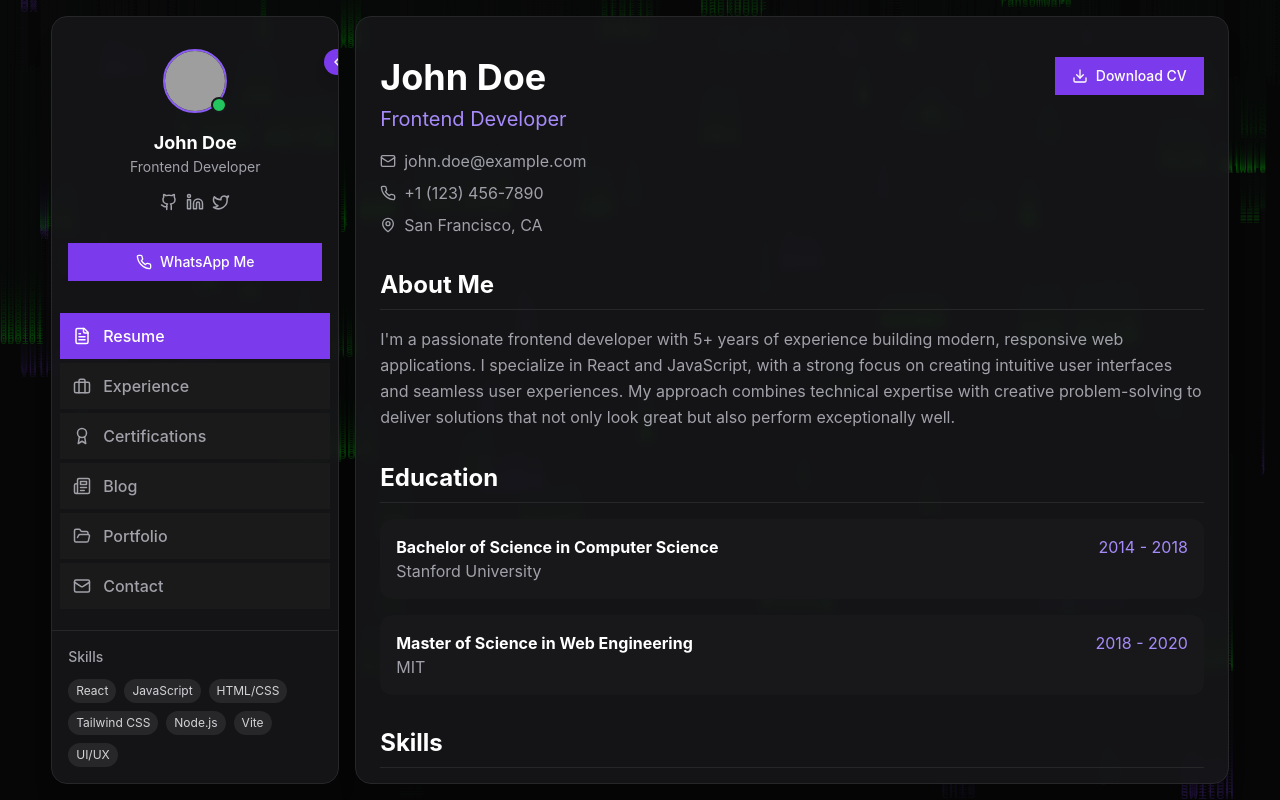
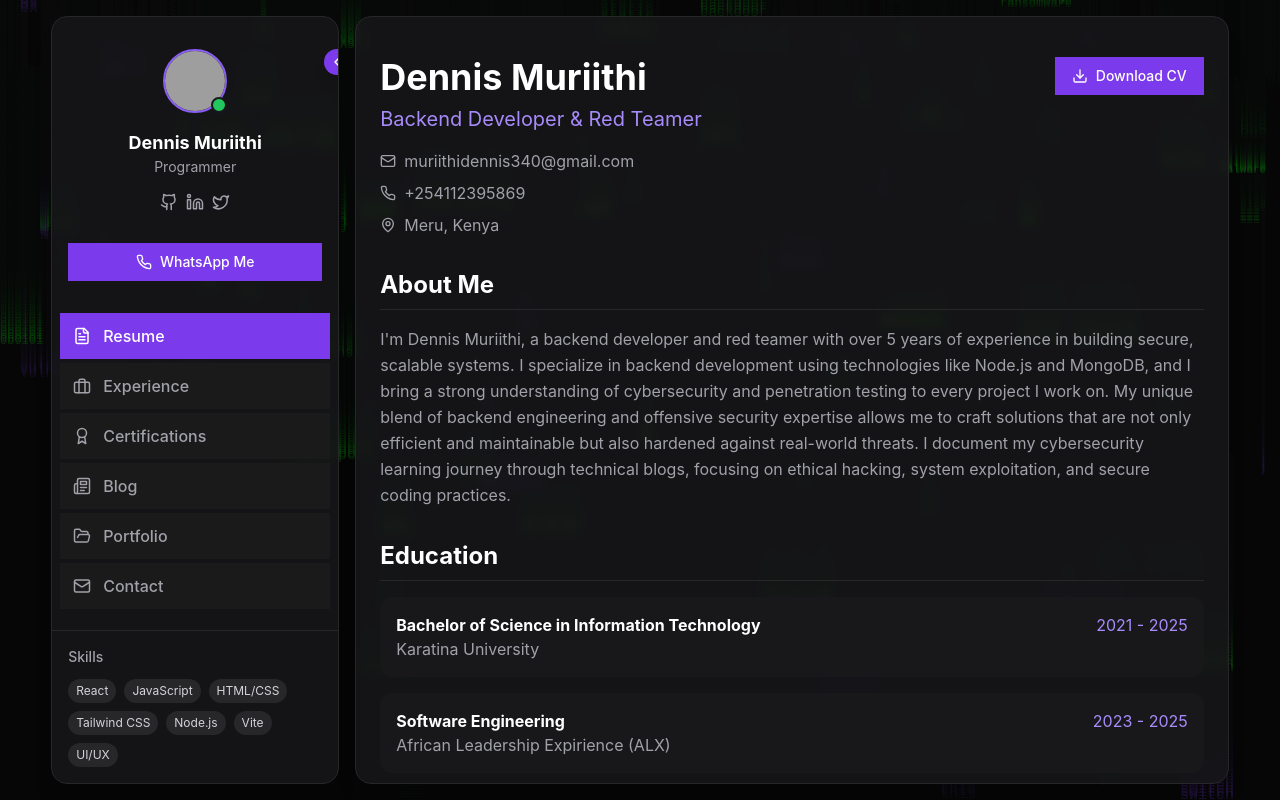
Before and after one commit to f6Lcon/portfoliowebsite, a React (Vite) app: page / in a window 1280 px wide. Built offline with nearby package versions, Linux system fonts and the light colour scheme; grey boxes are pictures that could not be loaded.

Commit message:
commit Update

```diff
--- a/src/components/Sidebar.jsx
+++ b/src/components/Sidebar.jsx
@@ -57,22 +57,22 @@ function Sidebar({ activeSection, setActiveSection }) {
 
         {!collapsed && (
           <>
-            <h2 className="mt-4 text-lg font-bold">John Doe</h2>
-            <p className="text-sm text-zinc-400">Frontend Developer</p>
+            <h2 className="mt-4 text-lg font-bold">Dennis Muriithi</h2>
+            <p className="text-sm text-zinc-400">Programmer</p>
 
             <div className="flex gap-2 mt-4">
-              <a href="https://github.com" target="_blank" rel="noreferrer" className="text-zinc-400 hover:text-white">
+              <a href="https://github.com/initials101" target="_blank" rel="noreferrer" className="text-zinc-400 hover:text-white">
                 <Github size={18} />
               </a>
               <a
-                href="https://linkedin.com"
+                href="https://linkedin.com/in/initials101"
                 target="_blank"
                 rel="noreferrer"
                 className="text-zinc-400 hover:text-white"
               >
                 <Linkedin size={18} />
               </a>
-              <a href="https://twitter.com" target="_blank" rel="noreferrer" className="text-zinc-400 hover:text-white">
+              <a href="https://twitter.com/initials101" target="_blank" rel="noreferrer" className="text-zinc-400 hover:text-white">
                 <Twitter size={18} />
               </a>
             </div>
@@ -86,7 +86,7 @@ function Sidebar({ activeSection, setActiveSection }) {
           className={`${
             collapsed ? "w-12 h-12 p-0 rounded-full" : "w-full"
           } bg-green-600 hover:bg-green-700 flex items-center justify-center gap-2`}
-          onClick={() => window.open("https://wa.me/1234567890", "_blank")}
+          onClick={() => window.open("https://wa.me/+254112395869", "_blank")}
         >
           <Phone size={collapsed ? 20 : 16} />
           {!collapsed && <span>WhatsApp Me</span>}
--- a/src/components/sections/Resume.jsx
+++ b/src/components/sections/Resume.jsx
@@ -6,21 +6,21 @@ function Resume() {
         <div className="space-y-8">
             <div className="flex justify-between items-start">
                 <div>
-          <h1 className="text-4xl font-bold mb-2">John Doe</h1>
-          <h2 className="text-xl text-purple-400 mb-4">Frontend Developer</h2>
+                    <h1 className="text-4xl font-bold mb-2">Dennis Muriithi</h1>
+                    <h2 className="text-xl text-purple-400 mb-4">Backend Developer & Red Teamer</h2>
 
                     <div className="flex flex-col gap-2 text-zinc-400">
                         <div className="flex items-center gap-2">
                             <Mail size={16} />
-              <span>john.doe@example.com</span>
+                            <span>muriithidennis340@gmail.com</span>
                         </div>
                         <div className="flex items-center gap-2">
                             <Phone size={16} />
-              <span>+1 (123) 456-7890</span>
+                            <span>+254112395869</span>
                         </div>
                         <div className="flex items-center gap-2">
                             <MapPin size={16} />
-              <span>San Francisco, CA</span>
+                            <span>Meru, Kenya</span>
                         </div>
                     </div>
                 </div>
@@ -34,10 +34,9 @@ function Resume() {
             <div>
                 <h3 className="text-2xl font-bold mb-4 border-b border-zinc-800 pb-2">About Me</h3>
                 <p className="text-zinc-400 leading-relaxed">
-          I'm a passionate frontend developer with 5+ years of experience building modern, responsive web applications.
-          I specialize in React and JavaScript, with a strong focus on creating intuitive user interfaces and seamless
-          user experiences. My approach combines technical expertise with creative problem-solving to deliver solutions
-          that not only look great but also perform exceptionally well.
+                    I'm Dennis Muriithi, a backend developer and red teamer with over 5 years of experience in building secure, scalable systems. I specialize in backend development using technologies like Node.js and MongoDB, and I bring a strong understanding of cybersecurity and penetration testing to every project I work on.
+
+                    My unique blend of backend engineering and offensive security expertise allows me to craft solutions that are not only efficient and maintainable but also hardened against real-world threats. I document my cybersecurity learning journey through technical blogs, focusing on ethical hacking, system exploitation, and secure coding practices.
                 </p>
             </div>
 
@@ -46,18 +45,18 @@ function Resume() {
                 <div className="space-y-4">
                     <div className="bg-zinc-900 rounded-xl p-4">
                         <div className="flex justify-between">
-              <h4 className="font-bold">Bachelor of Science in Computer Science</h4>
-              <span className="text-purple-400">2014 - 2018</span>
+                            <h4 className="font-bold">Bachelor of Science in Information Technology</h4>
+                            <span className="text-purple-400">2021 - 2025</span>
                         </div>
-            <p className="text-zinc-400">Stanford University</p>
+                        <p className="text-zinc-400">Karatina University</p>
                     </div>
 
                     <div className="bg-zinc-900 rounded-xl p-4">
                         <div className="flex justify-between">
-              <h4 className="font-bold">Master of Science in Web Engineering</h4>
-              <span className="text-purple-400">2018 - 2020</span>
+                            <h4 className="font-bold">Software Engineering</h4>
+                            <span className="text-purple-400">2023 - 2025</span>
                         </div>
-            <p className="text-zinc-400">MIT</p>
+                        <p className="text-zinc-400">African Leadership Expirience (ALX)</p>
                     </div>
                 </div>
             </div>
```
Lines whose indentation alone changed are shown as unchanged.
